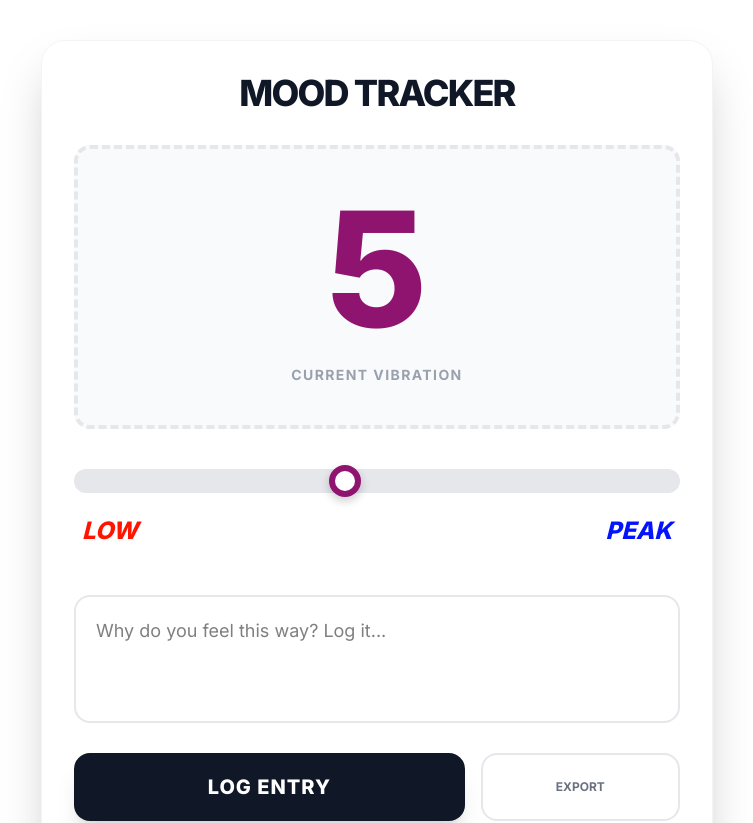
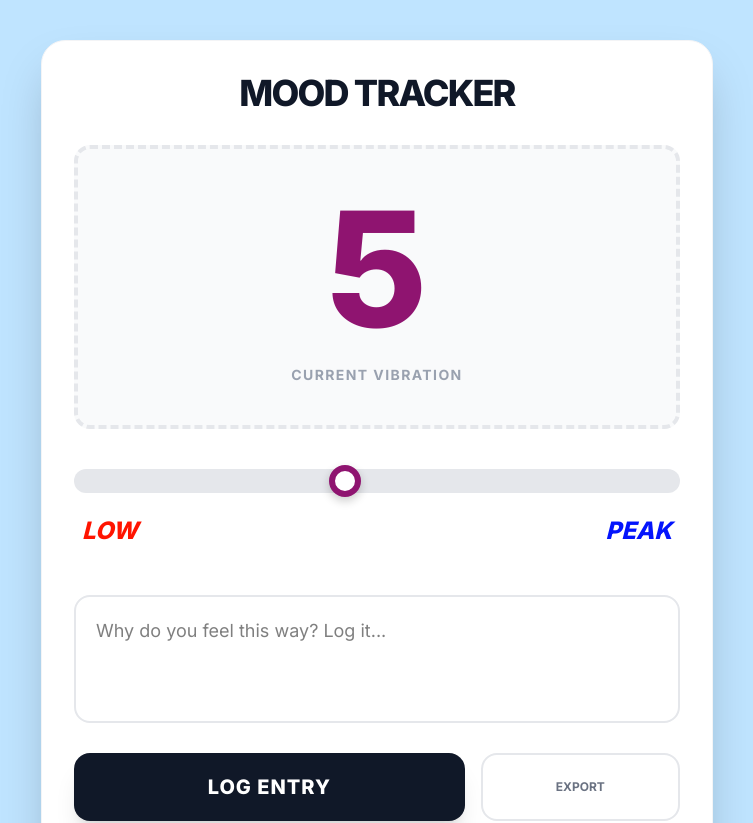
Before and after one commit to mrbusche/mood-tracker, a SvelteKit app: page / in a window 1280 px wide. Shown: the top 823 px of the page, without its empty margins (263-1016 px from the left). Built offline with nearby package versions, Linux system fonts and the light colour scheme.

Commit message:
Make background color baby blue

```diff
--- a/src/app.css
+++ b/src/app.css
@@ -25,6 +25,7 @@
 /* Custom styles for the Inter font */
 body {
   font-family: 'Inter', sans-serif;
+  background-color: #BFE4FF;
 }
 
 input[type='range']::-webkit-slider-thumb {
```
